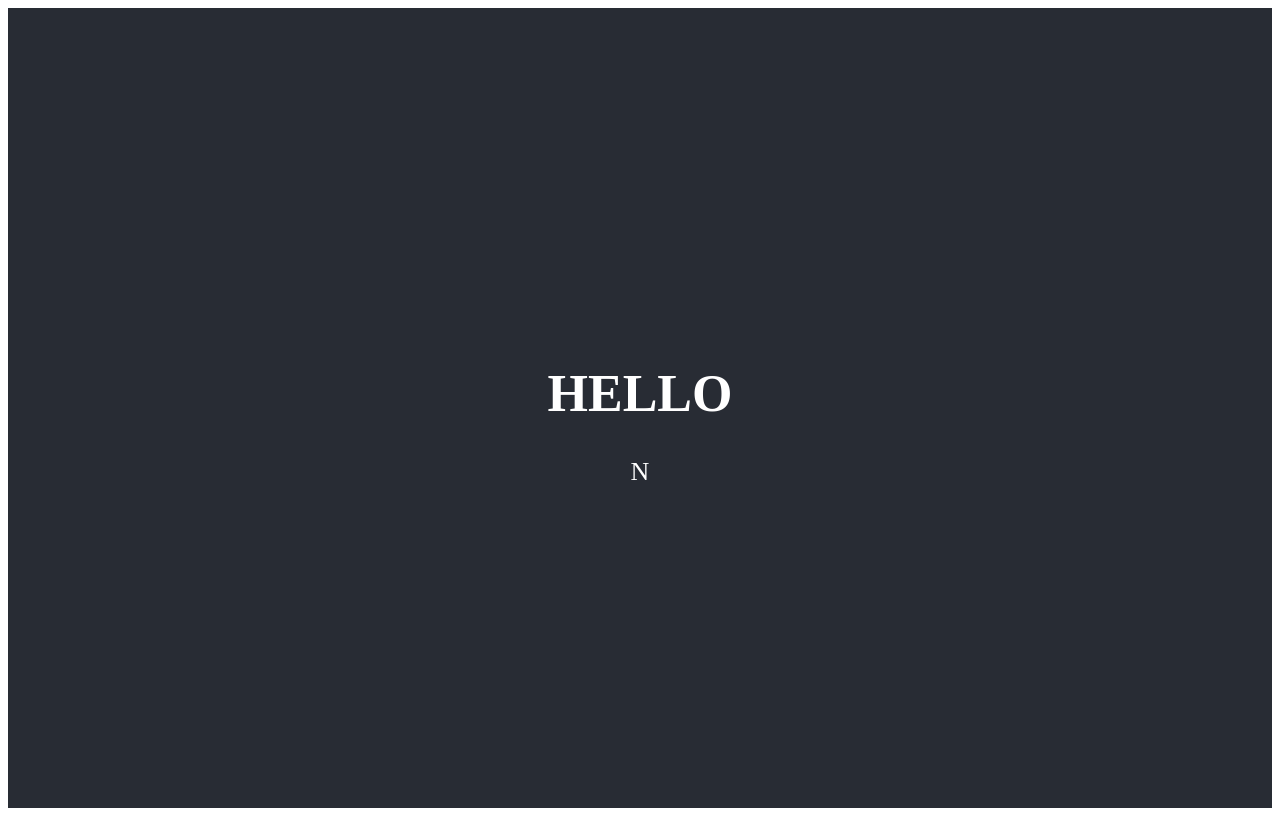
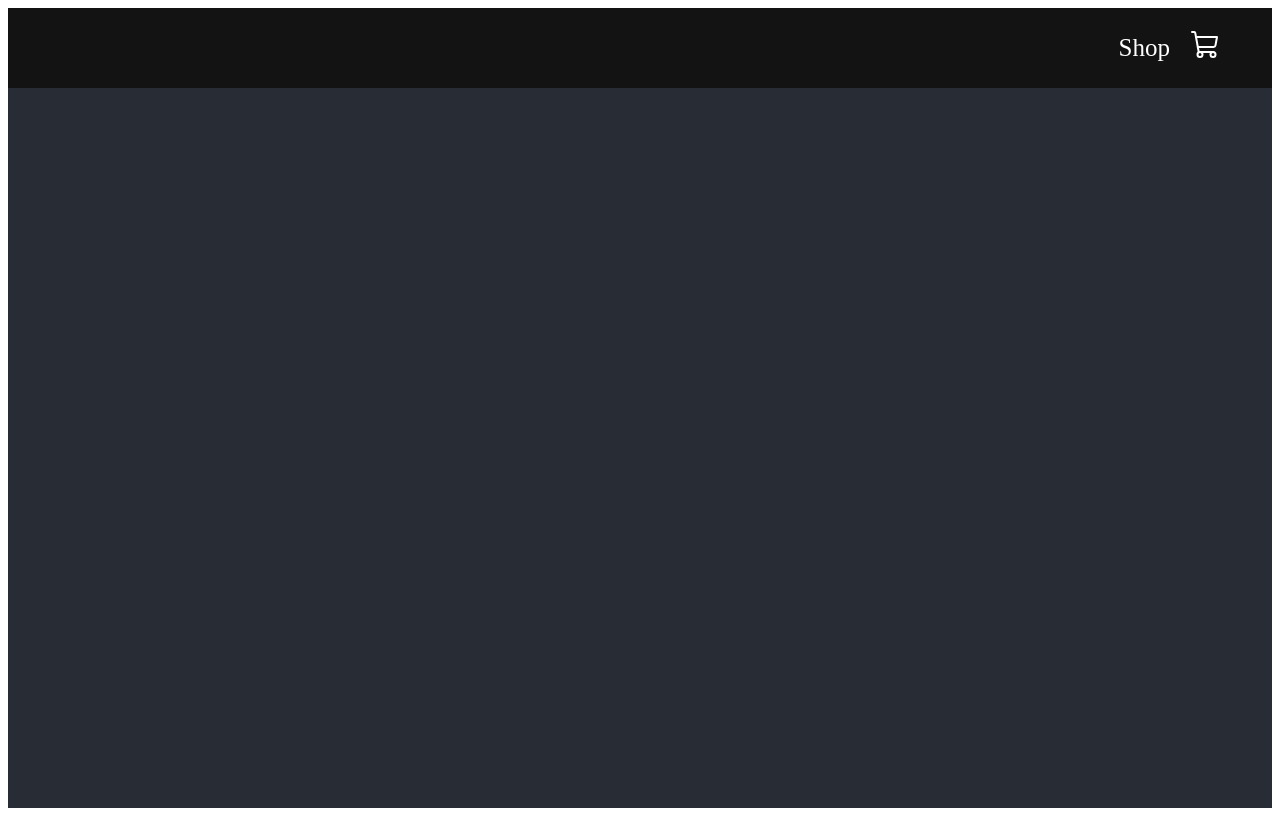
Before and after one commit to simonasablinaite/ecomercial, a React (Create React App) app: page / in a window 1280 px wide. Built offline with nearby package versions, Linux system fonts and the light colour scheme.

Commit message:
Created navbar component

```diff
--- a/package.json
+++ b/package.json
@@ -6,6 +6,7 @@
     "@testing-library/jest-dom": "^5.17.0",
     "@testing-library/react": "^13.4.0",
     "@testing-library/user-event": "^13.5.0",
+    "phosphor-react": "^1.4.1",
     "react": "^18.2.0",
     "react-dom": "^18.2.0",
     "react-router-dom": "^6.14.2",
--- a/src/App.css
+++ b/src/App.css
@@ -1,12 +1,3 @@
-.App {
-  text-align: center;
-}
-
-.App-logo {
-  height: 40vmin;
-  pointer-events: none;
-}
-
 @media (prefers-reduced-motion: no-preference) {
   .App-logo {
     animation: App-logo-spin infinite 20s linear;
@@ -19,7 +10,7 @@
   display: flex;
   flex-direction: column;
   align-items: center;
-  justify-content: center;
+  justify-content: top;
   font-size: calc(10px + 2vmin);
   color: white;
 }
--- a/src/App.js
+++ b/src/App.js
@@ -6,7 +6,7 @@ function App() {
   return (
     <div className="App">
       <header className="App-header">
-        <h1>HELLO</h1>
+
         <NavBar />
 
         <Routes>
--- a/src/Components/NavBar.jsx
+++ b/src/Components/NavBar.jsx
@@ -1,9 +1,15 @@
-import React from 'react'
+import React from 'react';
+import { Link } from 'react-router-dom';
+import { ShoppingCart } from 'phosphor-react';
+import '../style/navbar.css';
 
 export const NavBar = () => {
    return (
-      <div>
-         N
+      <div className='navbar'>
+         <div className="links">
+            <Link to='/'>Shop</Link>
+            <Link to='/cart'> <ShoppingCart size={32} /> </Link>
+         </div>
       </div>
    )
 }
--- /dev/null
+++ b/src/style/navbar.css
@@ -0,0 +1,21 @@
+.navbar {
+  width: 100%;
+  height: 80px;
+  background-color: rgb(19, 19, 19);
+  display: flex;
+  justify-content: flex-end;
+  align-items: center;
+}
+
+.links {
+  margin-right: 50px;
+  display: flex;
+  align-items: center;
+}
+
+.links a {
+  text-decoration: none;
+  color: white;
+  margin-left: 20px;
+  font-size: 25px;
+}
```
Also changed, not shown: 1 other file (tests, documents, lock files or other folders).
